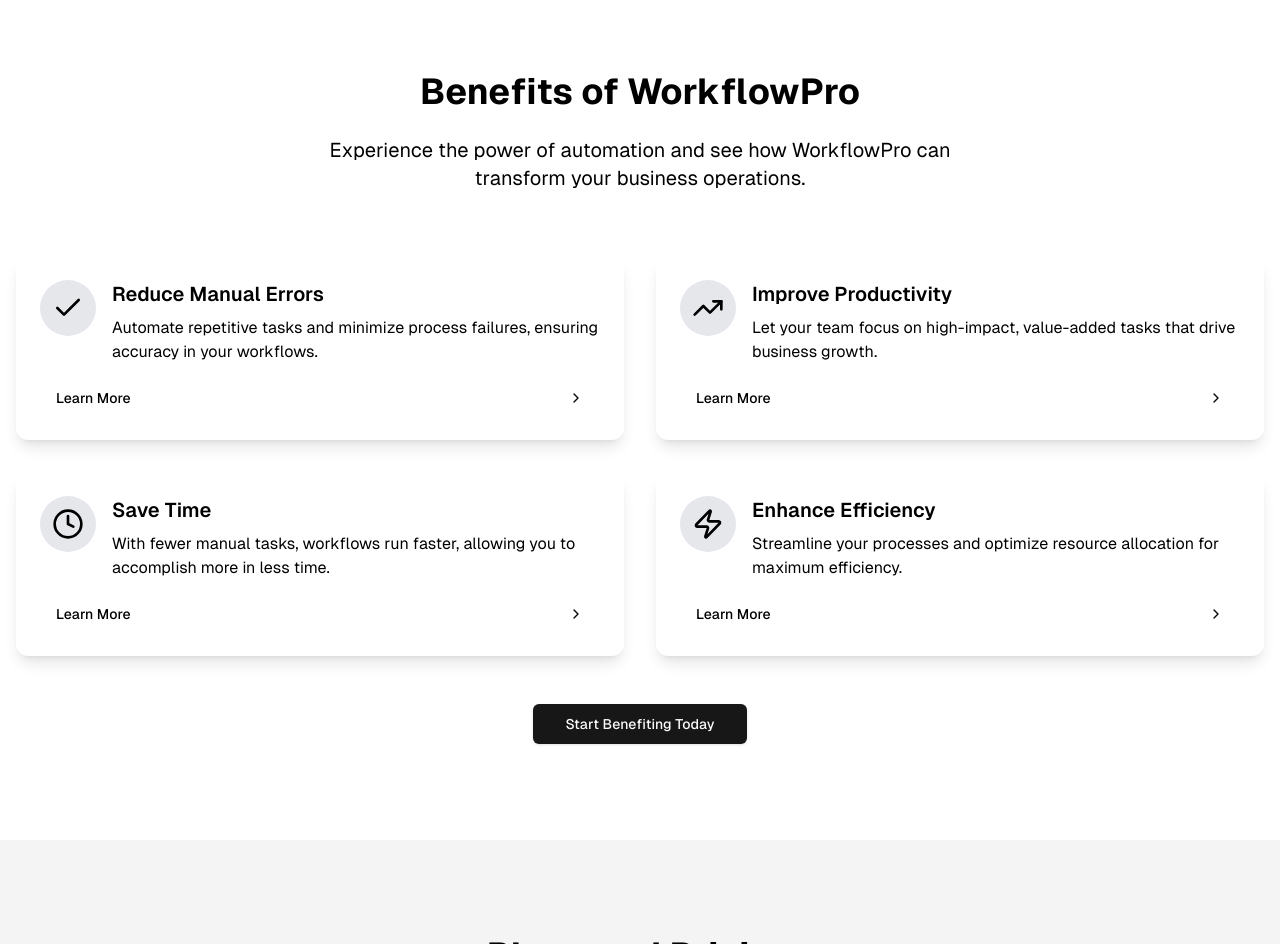
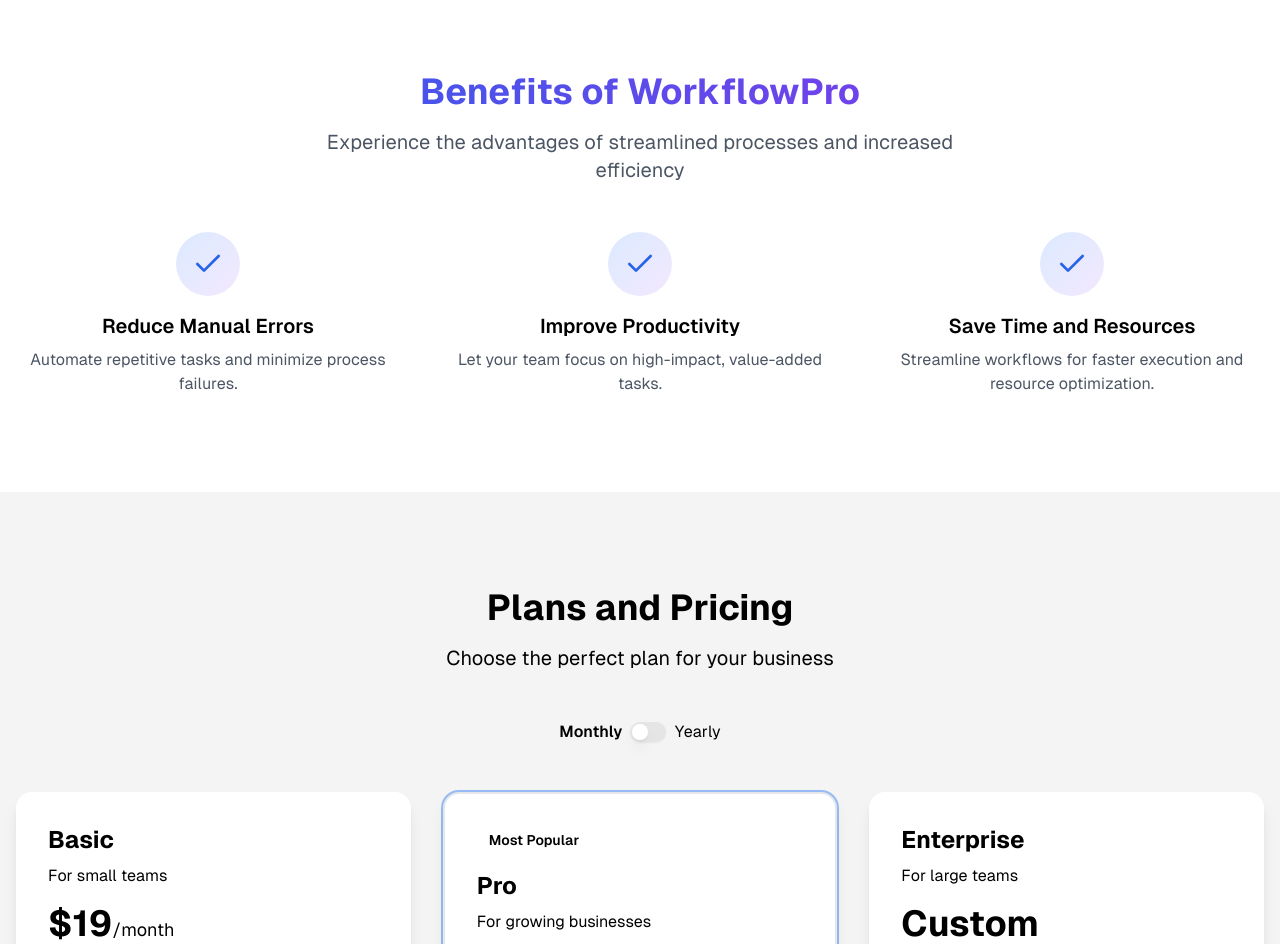
Before and after one commit to itseduardolima/WorkflowPro, a Next.js app: page / in a window 1280 px wide. Shown: the part 1180-2124 px from the top of the page. Built offline with nearby package versions, Linux system fonts and the light colour scheme.

Commit message:
style: Benefits section

```diff
--- a/src/components/Benefits.tsx
+++ b/src/components/Benefits.tsx
@@ -1,77 +1,14 @@
-import React, { useState } from "react";
-import { motion, AnimatePresence } from "framer-motion";
-import { Check, Clock, Zap, TrendingUp, ChevronRight } from "lucide-react";
-import { Button } from "@/components/ui/button";
-
-type Benefit = {
-  icon: React.ReactNode;
-  title: string;
-  description: string;
-  details: string[];
-};
+import React from "react";
+import { motion } from "framer-motion";
+import { Check } from "lucide-react";
+import { benefits } from "@/mock/benefits";
 
 const Benefits = () => {
-  const [selectedBenefit, setSelectedBenefit] = useState<number | null>(null);
-
-  const benefits: Benefit[] = [
-    {
-      icon: <Check className="h-8 w-8 text-primary" />,
-      title: "Reduce Manual Errors",
-      description:
-        "Automate repetitive tasks and minimize process failures, ensuring accuracy in your workflows.",
-      details: [
-        "Implement error-checking algorithms",
-        "Standardize data input and output",
-        "Automatic validation of processes",
-        "Real-time error notifications",
-      ],
-    },
-    {
-      icon: <TrendingUp className="h-8 w-8 text-primary" />,
-      title: "Improve Productivity",
-      description:
-        "Let your team focus on high-impact, value-added tasks that drive business growth.",
-      details: [
-        "Automate routine tasks",
-        "Streamline approval processes",
-        "Centralize task management",
-        "Provide performance analytics",
-      ],
-    },
-    {
-      icon: <Clock className="h-8 w-8 text-primary" />,
-      title: "Save Time",
-      description:
-        "With fewer manual tasks, workflows run faster, allowing you to accomplish more in less time.",
-      details: [
-        "Reduce task completion time",
-        "Eliminate unnecessary steps",
-        "Parallel process execution",
-        "Automated reporting and analytics",
-      ],
-    },
-    {
-      icon: <Zap className="h-8 w-8 text-primary" />,
-      title: "Enhance Efficiency",
-      description:
-        "Streamline your processes and optimize resource allocation for maximum efficiency.",
-      details: [
-        "Optimize resource allocation",
-        "Identify and eliminate bottlenecks",
-        "Continuous process improvement",
-        "Integration with existing tools",
-      ],
-    },
-  ];
-
   return (
-    <section
-      id="benefits"
-      className="py-24 bg-white"
-    >
+    <section id="benefits" className="py-24 bg-white">
       <div className="container mx-auto px-4">
         <motion.h2
-          className="text-4xl font-bold text-center mb-6"
+          className="text-4xl font-bold text-center mb-4 bg-clip-text text-transparent bg-gradient-to-r from-blue-600 to-purple-600"
           initial={{ opacity: 0, y: 20 }}
           whileInView={{ opacity: 1, y: 0 }}
           transition={{ duration: 0.5 }}
@@ -80,94 +17,33 @@
           Benefits of WorkflowPro
         </motion.h2>
         <motion.p
-          className="text-xl text-center text-muted-foreground mb-16 max-w-2xl mx-auto"
+          className="text-xl text-center text-gray-600 mb-12 max-w-2xl mx-auto"
           initial={{ opacity: 0, y: 20 }}
           whileInView={{ opacity: 1, y: 0 }}
-          transition={{ duration: 0.5, delay: 0.1 }}
+          transition={{ duration: 0.5, delay: 0.2 }}
           viewport={{ once: true }}
         >
-          Experience the power of automation and see how WorkflowPro can
-          transform your business operations.
+          Experience the advantages of streamlined processes and increased
+          efficiency
         </motion.p>
-        <div className="grid grid-cols-1 md:grid-cols-2 gap-8 mb-12">
+        <div className="grid grid-cols-1 md:grid-cols-3 gap-12">
           {benefits.map((benefit, index) => (
             <motion.div
               key={index}
-              className={`bg-card p-6 rounded-xl shadow-lg transition-all duration-300 hover:shadow-xl ${
-                selectedBenefit === index ? "ring-2 ring-primary" : ""
-              }`}
+              className="flex flex-col items-center text-center"
               initial={{ opacity: 0, y: 20 }}
               whileInView={{ opacity: 1, y: 0 }}
               transition={{ duration: 0.5, delay: index * 0.1 }}
               viewport={{ once: true }}
             >
-              <div className="flex items-start mb-4">
-                <motion.div
-                  whileHover={{ scale: 1.1, rotate: 5 }}
-                  whileTap={{ scale: 0.9 }}
-                  className="mr-4 bg-gray-200 p-3 rounded-full"
-                >
-                  {benefit.icon}
-                </motion.div>
-                <div>
-                  <h3 className="text-xl font-semibold mb-2">
-                    {benefit.title}
-                  </h3>
-                  <p className="text-muted-foreground">{benefit.description}</p>
-                </div>
+              <div className="mb-4 bg-gradient-to-br from-blue-100 to-purple-100 p-4 rounded-full">
+                <Check className="h-8 w-8 text-blue-600" />
               </div>
-              <Button
-                variant="ghost"
-                className="w-full justify-between"
-                onClick={() =>
-                  setSelectedBenefit(selectedBenefit === index ? null : index)
-                }
-              >
-                Learn More{" "}
-                <ChevronRight
-                  className={`h-4 w-4 transition-transform duration-200 ${
-                    selectedBenefit === index ? "rotate-90" : ""
-                  }`}
-                />
-              </Button>
-              <AnimatePresence>
-                {selectedBenefit === index && (
-                  <motion.ul
-                    initial={{ opacity: 0, height: 0 }}
-                    animate={{ opacity: 1, height: "auto" }}
-                    exit={{ opacity: 0, height: 0 }}
-                    transition={{ duration: 0.3 }}
-                    className="mt-4 space-y-2"
-                  >
-                    {benefit.details.map((detail, detailIndex) => (
-                      <motion.li
-                        key={detailIndex}
-                        initial={{ opacity: 0, x: -20 }}
-                        animate={{ opacity: 1, x: 0 }}
-                        transition={{ duration: 0.3, delay: detailIndex * 0.1 }}
-                        className="flex items-center"
-                      >
-                        <Check className="h-4 w-4 text-primary mr-2 flex-shrink-0" />
-                        <span>{detail}</span>
-                      </motion.li>
-                    ))}
-                  </motion.ul>
-                )}
-              </AnimatePresence>
+              <h3 className="text-xl font-semibold mb-2">{benefit.title}</h3>
+              <p className="text-gray-600">{benefit.description}</p>
             </motion.div>
           ))}
         </div>
-        <motion.div
-          className="text-center"
-          initial={{ opacity: 0, y: 20 }}
-          whileInView={{ opacity: 1, y: 0 }}
-          transition={{ duration: 0.5, delay: 0.4 }}
-          viewport={{ once: true }}
-        >
-          <Button size="lg" asChild>
-            <a href="#pricing">Start Benefiting Today</a>
-          </Button>
-        </motion.div>
       </div>
     </section>
   );
--- /dev/null
+++ b/src/mock/benefits.ts
@@ -0,0 +1,14 @@
+export const benefits = [
+  {
+    title: "Reduce Manual Errors",
+    description: "Automate repetitive tasks and minimize process failures."
+  },
+  {
+    title: "Improve Productivity",
+    description: "Let your team focus on high-impact, value-added tasks."
+  },
+  {
+    title: "Save Time and Resources",
+    description: "Streamline workflows for faster execution and resource optimization."
+  }
+]
```
